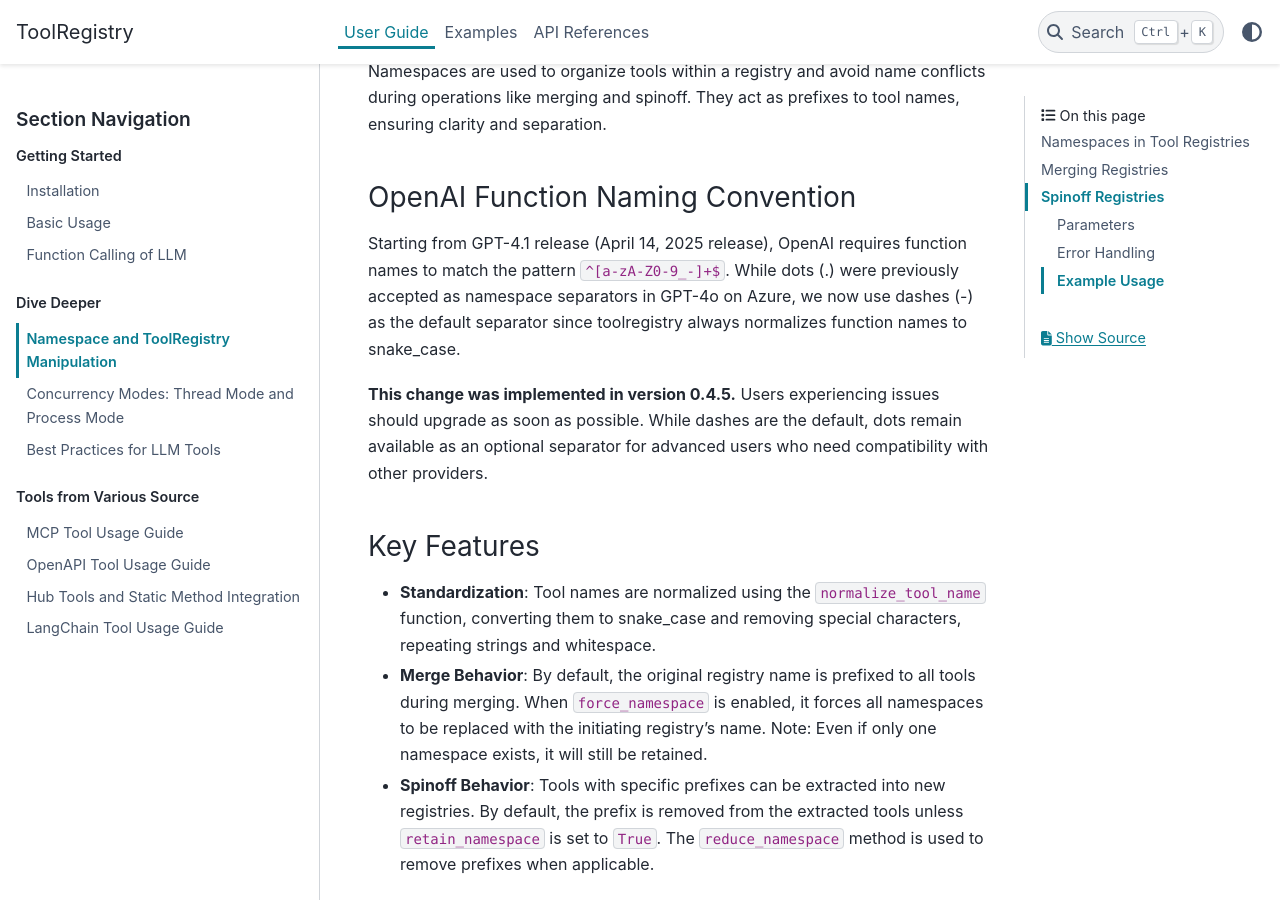
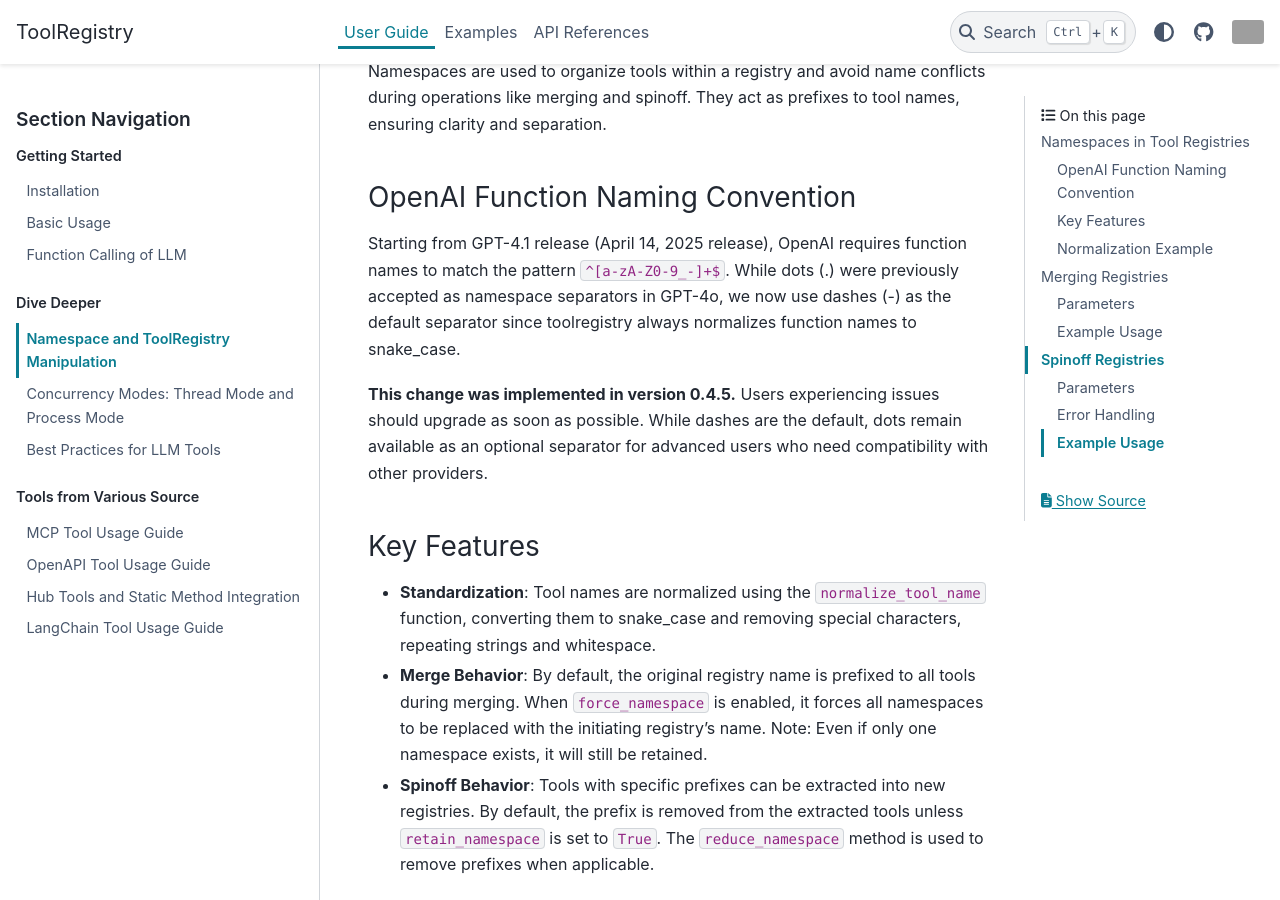
Before and after one commit to Oaklight/ToolRegistry, a Sphinx documentation site: the page built from docs/source/usage/namespace.md, in a window 1280 px wide and 900 px high, scrolled down 436 px. Built offline with Sphinx 7.4.7 and the PyData theme 0.15.4, drawn with Linux system fonts in a browser that asks for light colours; pages that are not in the unit, such as notebooks, are missing from menus; grey boxes are pictures that could not be loaded.

Commit message:
📝 docs(conf): update documentation theme options and context
- refine theme options with better navigation and icon links
- add html_context for GitHub integration

📝 docs(namespace): clarify OpenAI naming convention update

- remove outdated Azure-specific reference to namespace separators
- emphasize version 0.4.5 implementation details on separator changes

```diff
--- a/docs/source/conf.py
+++ b/docs/source/conf.py
@@ -56,26 +56,31 @@ html_search_options = {"type": "default"}
 # html_logo = "https://em-content.zobj.net/source/animated-noto-color-emoji/356/mechanical-arm_1f9be.gif"
 
 
-html_css_files = [
-    "https://cdnjs.cloudflare.com/ajax/libs/font-awesome/6.0.0/css/fontawesome.min.css",
-    "https://cdnjs.cloudflare.com/ajax/libs/font-awesome/6.0.0/css/solid.min.css",
-    "https://cdnjs.cloudflare.com/ajax/libs/font-awesome/6.0.0/css/brands.min.css",
-]
-
 html_theme_options = {
     "announcement": ("v0.4.9 released! Now with support for LangChain tools! 🦜"),
-    "source_repository": "https://github.com/Oaklight/ToolRegistry",
-    "source_branch": "master",
-    "source_directory": "docs/source/",
-    "footer_icons": [
+    "show_toc_level": 2,
+    "show_nav_level": 2,
+    "collapse_navigation": False,
+    "icon_links": [
         {
+            # Label for this link
             "name": "GitHub",
-            "url": "https://github.com/Oaklight/ToolRegistry",
-            "html": "",
-            "class": "fa-brands fa-solid fa-github fa-2x",
+            "url": "https://github.com/Oaklight/ToolRegistry",  # required
+            "icon": "fa-brands fa-github",
+        },
+        {
+            "name": "PyPI",
+            "url": "https://pypi.org/project/toolregistry/",
+            "icon": "https://pypi.org/static/images/logo-small.8998e9d1.svg",
+            "type": "url",
         },
     ],
-    "show_nav_level": 2,
-    "navigation_depth": 2,
-    "collapse_navigation": False,
 }
+
+html_context = {
+    # "github_url": "https://github.com", # or your GitHub Enterprise site
+    "github_user": "Oaklight",
+    "github_repo": "ToolRegistry",
+    "github_version": "master",
+    "doc_path": "docs",
+}
--- a/docs/source/usage/namespace.md
+++ b/docs/source/usage/namespace.md
@@ -10,7 +10,7 @@ Namespaces are used to organize tools within a registry and avoid name conflicts
 
 ### OpenAI Function Naming Convention
 
-Starting from GPT-4.1 release (April 14, 2025 release), OpenAI requires function names to match the pattern `^[a-zA-Z0-9_-]+$`. While dots (.) were previously accepted as namespace separators in GPT-4o on Azure, we now use dashes (-) as the default separator since toolregistry always normalizes function names to snake_case.
+Starting from GPT-4.1 release (April 14, 2025 release), OpenAI requires function names to match the pattern `^[a-zA-Z0-9_-]+$`. While dots (.) were previously accepted as namespace separators in GPT-4o, we now use dashes (-) as the default separator since toolregistry always normalizes function names to snake_case.
 
 **This change was implemented in version 0.4.5.** Users experiencing issues should upgrade as soon as possible. While dashes are the default, dots remain available as an optional separator for advanced users who need compatibility with other providers.
 
```
